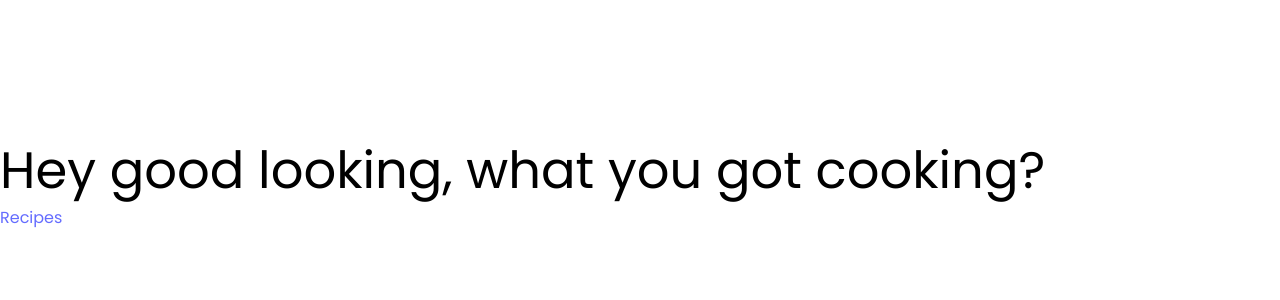
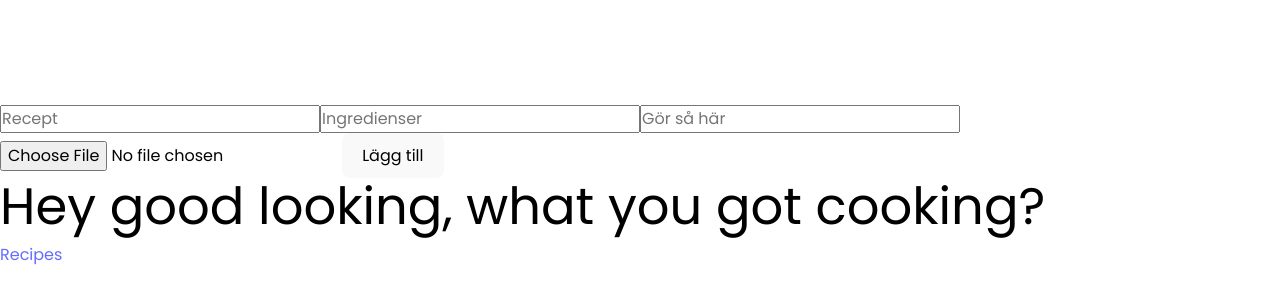
Before and after one commit to christinen22/recipes-frontend-react, a React (Vite) app: page / in a window 1280 px wide. Shown: the part 214-514 px from the top of the page. Built offline with nearby package versions, Linux system fonts and the light colour scheme.

Commit message:
Form WIP

```diff
--- a/package.json
+++ b/package.json
@@ -15,6 +15,7 @@
     "react": "^18.2.0",
     "react-bootstrap": "^2.8.0",
     "react-dom": "^18.2.0",
+    "react-icons": "^4.10.1",
     "react-router-dom": "^6.14.0",
     "sass": "^1.63.6"
   },
--- a/src/App.scss
+++ b/src/App.scss
@@ -13,3 +13,73 @@
     background-color: white;
     color: black;
   }
+
+  p, h3 {
+    color: black;
+  }
+
+  .recipeCard {
+
+    min-height: 25rem;
+    border-radius: 2rem;
+    padding-right: 2rem;
+    overflow: hidden;
+    position: relative;
+    color: white;
+    border: 1px solid black;
+
+}
+
+.recipeCard img {
+
+    border-radius: 2rem;
+    position: absolute;
+    left: 0;
+    width: 100%;
+    height: 100%;
+    object-fit: cover;
+
+}
+
+/* .recipeCard p {
+
+    position: absolute;
+    z-index: 10;
+    left: 50%;
+    bottom: 0%;
+    transform: translate(-50%, 0%);
+    color: white;
+    width: 100%;
+    text-align: center;
+    font-weight: 600;
+    font-size: 2rem;
+    height: 40%;
+    display: flex;
+    justify-content: center;
+    align-items: center;
+    background: linear-gradient(rgba(0, 0, 0, 0), rgba(0, 0, 0, 0.5));
+} */
+
+.recipeCard a {
+  position:absolute;
+  text-decoration: none;
+  padding: 0.5rem;
+  color: black;
+  cursor: pointer;
+  background-color: white;
+  border-radius: 2rem;
+}
+
+
+
+h2 {
+  margin: 1.5rem;
+  color: black;
+}
+
+.btn {
+  margin: 1.5rem;
+  position: absolute;
+  z-index: 10;
+  background-color: palevioletred;
+}
--- /dev/null
+++ b/src/components/Form.tsx
@@ -0,0 +1,89 @@
+import { useState, ChangeEvent, FormEvent } from "react";
+import { createRecipe } from "../services/api";
+import { FormData } from "../types";
+
+const Form: React.FC = () => {
+  const [formData, setFormData] = useState<FormData>({
+    title: "",
+    category: "",
+    body: "",
+    ingredients: "",
+    category_id: "",
+    image: null,
+  });
+
+  const handleChange = (e: ChangeEvent<HTMLInputElement>) => {
+    setFormData({
+      ...formData,
+      [e.target.name]: e.target.value,
+    });
+  };
+
+  const handleImageChange = (e: ChangeEvent<HTMLInputElement>) => {
+    if (e.target.files) {
+      setFormData({
+        ...formData,
+        image: e.target.files[0],
+      });
+    }
+  };
+
+  const handleSubmit = async (e: FormEvent) => {
+    e.preventDefault();
+
+    try {
+      const recipeData = new FormData();
+      recipeData.append("title", formData.title);
+      recipeData.append("category", formData.category);
+      recipeData.append("body", formData.body);
+      recipeData.append("ingredients", formData.ingredients);
+      recipeData.append("category_id", formData.category_id);
+      if (formData.image) {
+        recipeData.append("image", formData.image);
+      }
+
+      const createdRecipe = await createRecipe(recipeData); // Use the createRecipe service function
+
+      console.log(createdRecipe);
+      setFormData({
+        title: "",
+        category: "",
+        body: "",
+        ingredients: "",
+        category_id: "",
+        image: null,
+      });
+    } catch (error) {
+      console.error(error);
+    }
+  };
+
+  return (
+    <form onSubmit={handleSubmit}>
+      <input
+        type="text"
+        name="title"
+        value={formData.title}
+        onChange={handleChange}
+        placeholder="Recept"
+      />
+      <input
+        type="text"
+        name="ingredients"
+        value={formData.ingredients}
+        onChange={handleChange}
+        placeholder="Ingredienser"
+      />
+      <input
+        type="text"
+        name="body"
+        value={formData.body}
+        onChange={handleChange}
+        placeholder="Gör så här"
+      />
+      <input type="file" name="image" onChange={handleImageChange} />
+      <button type="submit">Lägg till</button>
+    </form>
+  );
+};
+export default Form;
--- a/src/pages/Homepage.tsx
+++ b/src/pages/Homepage.tsx
@@ -1,8 +1,10 @@
 import { NavLink } from "react-router-dom";
+import Form from "../components/Form";
 
 const Homepage = () => {
   return (
     <div>
+      <Form />
       <h1>Hey good looking, what you got cooking?</h1>
       <NavLink to="/recipes">Recipes</NavLink>
     </div>
--- a/src/pages/Recipes.tsx
+++ b/src/pages/Recipes.tsx
@@ -96,15 +96,13 @@ const Recipes: React.FC = () => {
       <Search onSearch={handleSearch} />
 
       <div className="recipes">
-        <p>HEJ</p>
-
         <Container>
           <Row className="d-flex justify-content-center">
             {recipes.map((recipe) => (
               <Col xs={12} sm={4} md={4} key={recipe.id} className="m-3">
                 <Card className="recipeCard">
                   <Card.Header className="align-items-center">
-                    <h5>{recipe.title}</h5>
+                    <h2>{recipe.title}</h2>
                     <img src={recipe.image} alt={recipe.title} />
                     <NavLink to={`/recipes/${recipe.id}`} key={recipe.id}>
                       Se recept!
--- a/src/pages/SingleRecipe.tsx
+++ b/src/pages/SingleRecipe.tsx
@@ -1,6 +1,6 @@
 import { useState, useEffect } from "react";
 import { getRecipe } from "../services/api";
-import { Card } from "react-bootstrap";
+import { Card, Col, Container, Button } from "react-bootstrap";
 import { IRecipe } from "../types";
 import { useNavigate, useParams } from "react-router-dom";
 
@@ -37,24 +37,29 @@ const SingleRecipe: React.FC = () => {
 
   return (
     <>
-      <Card key={recipe?.id} className="singleRecipe">
+      <Container>
+        <Col xs={12} sm={4} md={4} key={recipe?.id} className="m-3">
+          <Card key={recipe?.id} className="recipeCard">
             <Card.Header className="align-items-center">
               <h3>{recipe?.title}</h3>
             </Card.Header>
             <Card.Body>
               <Card.Text>
-            <p>Ingredienser:</p>
+                <p>Ingredienser: {recipe?.ingredients}</p>
                 <p>Gör så här: {recipe?.body}</p>
+                <Button
+                  type="button"
+                  className="btn"
+                  onClick={() => navigate(-1)}
+                >
+                  Tillbaka
+                </Button>
                 <img src={recipe?.image} alt={recipe?.title} />
               </Card.Text>
             </Card.Body>
-        <Card.Footer>
-          {/*button for going back */}
-          <button type="button" className="btn" onClick={() => navigate(-1)}>
-            Tillbaka
-          </button>
-        </Card.Footer>
           </Card>
+        </Col>
+      </Container>
     </>
   );
 };
--- a/src/services/api.ts
+++ b/src/services/api.ts
@@ -1,5 +1,5 @@
 import axios from "axios";
-import { IRecipe, ICategory, IRecipesResponse } from "../types";
+import { IRecipe, ICategory, IRecipesResponse, FormData } from "../types";
 
 export const baseUrl = 'http://188.166.168.10'
 
@@ -42,3 +42,16 @@ export const getCategory = async (id: number) => {
 
     return res.data
 }
+
+/**
+ * Create new recipe
+ */
+
+export const createRecipe = async (recipe: FormData): Promise<IRecipe> => {
+    const res = await axios.post(`${baseUrl}/recipes`, recipe, {
+        headers: {
+            "Content-Type": "multipart/form-data" // Set the correct content type for FormData
+        }
+    });
+    return res.data;
+};
```
Also changed, not shown: src/types/index.d.ts (+10 -0 lines), 1 other file (tests, documents, lock files or other folders). Lines whose indentation alone changed are shown as unchanged.
